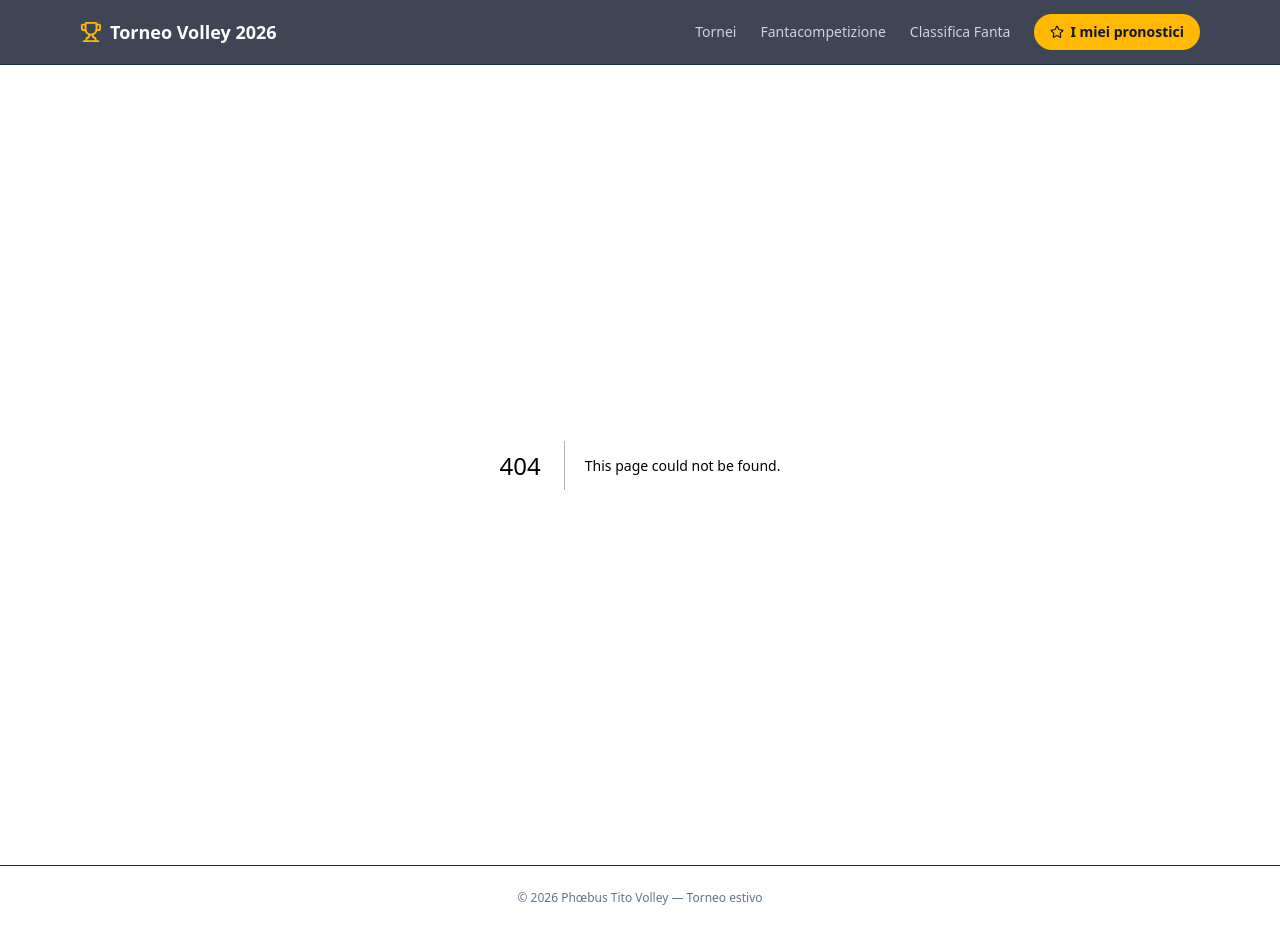
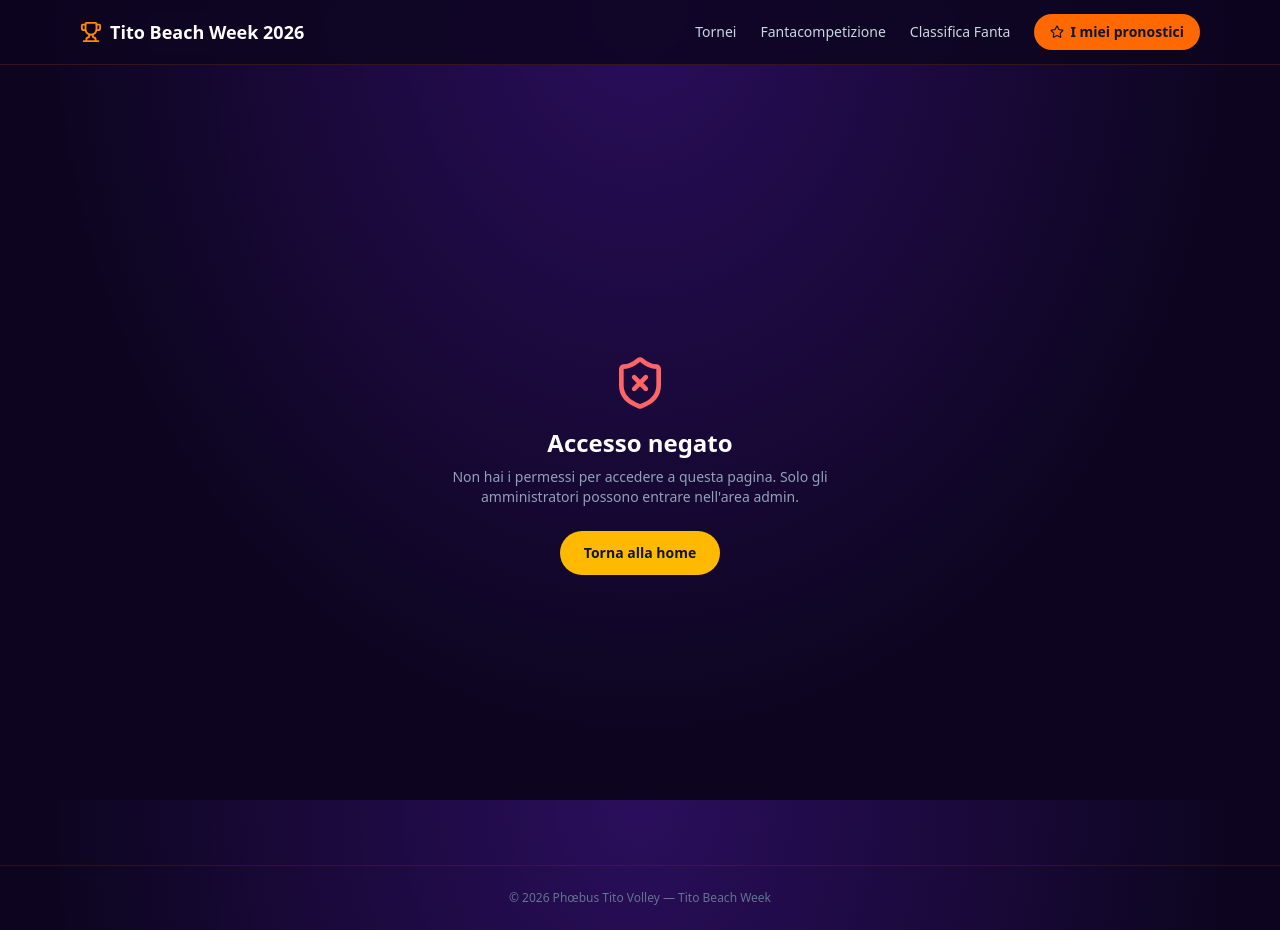
Before and after one commit to NessunNome666/Beachweek, a Next.js app: page /auth/unauthorized in a window 1280 px wide. Before the commit this address had no page. Built offline with nearby package versions, Linux system fonts and the light colour scheme.

Commit message:
Admin role e colorini

```diff
--- a/src/app/admin/layout.tsx
+++ b/src/app/admin/layout.tsx
@@ -1,6 +1,21 @@
 import { Shield } from 'lucide-react'
+import { redirect } from 'next/navigation'
+import { createClient } from '@/lib/supabase/server'
 
-export default function AdminLayout({ children }: { children: React.ReactNode }) {
+export default async function AdminLayout({ children }: { children: React.ReactNode }) {
+  const supabase = await createClient()
+  const { data: { user } } = await supabase.auth.getUser()
+
+  if (!user) redirect('/auth/login')
+
+  const { data: profile } = await supabase
+    .from('users')
+    .select('is_admin')
+    .eq('id', user.id)
+    .single()
+
+  if (!profile?.is_admin) redirect('/auth/unauthorized')
+
   return (
     <div>
       <div className="bg-red-900/20 border-b border-red-800/40 px-4 py-2 flex items-center gap-2 text-sm text-red-400">
--- /dev/null
+++ b/src/app/auth/unauthorized/page.tsx
@@ -0,0 +1,23 @@
+import { ShieldX } from 'lucide-react'
+import Link from 'next/link'
+
+export default function UnauthorizedPage() {
+  return (
+    <main className="min-h-screen flex items-center justify-center px-4">
+      <div className="text-center max-w-sm">
+        <ShieldX size={56} className="text-red-400 mx-auto mb-4" />
+        <h1 className="text-2xl font-bold mb-2">Accesso negato</h1>
+        <p className="text-slate-400 text-sm mb-6">
+          Non hai i permessi per accedere a questa pagina.
+          Solo gli amministratori possono entrare nell&apos;area admin.
+        </p>
+        <Link
+          href="/"
+          className="inline-block bg-amber-400 text-slate-900 font-bold px-6 py-3 rounded-full hover:bg-amber-300 transition-colors text-sm"
+        >
+          Torna alla home
+        </Link>
+      </div>
+    </main>
+  )
+}
--- a/src/app/globals.css
+++ b/src/app/globals.css
@@ -3,3 +3,9 @@
 :root {
   --font-geist: 'Geist', sans-serif;
 }
+
+body {
+  background-color: #0d0520;
+  background-image: radial-gradient(ellipse at top, #2a0e5c 0%, #0d0520 65%);
+  background-attachment: fixed;
+}
--- a/src/app/layout.tsx
+++ b/src/app/layout.tsx
@@ -6,18 +6,18 @@ import Navbar from '@/components/Navbar'
 const geist = Geist({ subsets: ['latin'], variable: '--font-geist' })
 
 export const metadata: Metadata = {
-  title: 'Torneo Volley 2026',
-  description: 'Segui i risultati e gioca alla fantacompetizione del Torneo Volley 2026',
+  title: 'Tito Beach Week 2026',
+  description: 'Segui i risultati e gioca alla fantacompetizione della Tito Beach Week 2026',
 }
 
 export default function RootLayout({ children }: { children: React.ReactNode }) {
   return (
     <html lang="it" className={`${geist.variable} h-full`}>
-      <body className="min-h-full flex flex-col bg-slate-950 text-white antialiased">
+      <body className="min-h-full flex flex-col text-white antialiased">
         <Navbar />
         <main className="flex-1">{children}</main>
-        <footer className="text-center text-xs text-slate-500 py-6 border-t border-slate-800">
-          © 2026 Phœbus Tito Volley — Torneo estivo
+        <footer className="text-center text-xs text-slate-500 py-6 border-t border-orange-900/30">
+          © 2026 Phœbus Tito Volley — Tito Beach Week
         </footer>
       </body>
     </html>
--- a/src/app/page.tsx
+++ b/src/app/page.tsx
@@ -10,9 +10,9 @@ const FORMAT_LABEL: Record<string, string> = {
 }
 
 const STATUS_CONFIG: Record<string, { label: string; color: string }> = {
-  upcoming: { label: 'In arrivo', color: 'text-slate-400 bg-slate-800' },
-  in_progress: { label: 'In corso', color: 'text-green-400 bg-green-900/40' },
-  completed: { label: 'Concluso', color: 'text-slate-500 bg-slate-800' },
+  upcoming: { label: 'In arrivo', color: 'text-fuchsia-300 bg-fuchsia-900/30' },
+  in_progress: { label: 'In corso', color: 'text-orange-300 bg-orange-900/40' },
+  completed: { label: 'Concluso', color: 'text-slate-500 bg-purple-950/60' },
 }
 
 export default function Home() {
@@ -21,13 +21,13 @@ export default function Home() {
       {/* Hero */}
       <section className="max-w-6xl mx-auto px-4 py-16 flex flex-col lg:flex-row items-center gap-12">
         <div className="flex-1 space-y-6">
-          <div className="inline-flex items-center gap-2 text-amber-400 text-sm font-semibold bg-amber-400/10 px-3 py-1.5 rounded-full">
+          <div className="inline-flex items-center gap-2 text-orange-400 text-sm font-semibold bg-orange-500/15 px-3 py-1.5 rounded-full">
             <Calendar size={14} />
             Giugno 2026
           </div>
           <h1 className="text-4xl lg:text-6xl font-extrabold leading-tight">
-            Torneo Volley<br />
-            <span className="text-amber-400">2026</span>
+            Tito Beach Week<br />
+            <span className="bg-gradient-to-r from-orange-400 to-fuchsia-400 bg-clip-text text-transparent">2026</span>
           </h1>
           <p className="text-slate-400 text-lg max-w-md">
             Tre tornei di pallavolo, risultati in tempo reale e la tua chance di vincere la fantacompetizione.
@@ -35,14 +35,14 @@ export default function Home() {
           <div className="flex flex-wrap gap-4">
             <Link
               href="/tornei"
-              className="flex items-center gap-2 bg-white text-slate-900 font-semibold px-6 py-3 rounded-full hover:bg-amber-400 transition-colors"
+              className="flex items-center gap-2 bg-gradient-to-r from-orange-500 to-fuchsia-600 text-white font-semibold px-6 py-3 rounded-full hover:from-orange-400 hover:to-fuchsia-500 transition-all shadow-lg shadow-orange-900/40"
             >
               <Trophy size={18} />
               Vedi i tornei
             </Link>
             <Link
               href="/fantacompetizione"
-              className="flex items-center gap-2 border border-slate-600 text-white font-semibold px-6 py-3 rounded-full hover:border-amber-400 hover:text-amber-400 transition-colors"
+              className="flex items-center gap-2 border border-orange-700/60 text-white font-semibold px-6 py-3 rounded-full hover:border-orange-400 hover:text-orange-400 transition-colors"
             >
               <Star size={18} />
               Gioca al fanta
@@ -51,7 +51,7 @@ export default function Home() {
         </div>
 
         <div className="lg:w-80 xl:w-96">
-          <div className="rounded-2xl overflow-hidden shadow-2xl shadow-amber-400/10 border border-slate-800">
+          <div className="rounded-2xl overflow-hidden shadow-2xl shadow-orange-500/20 border border-orange-900/40 ring-1 ring-fuchsia-800/20">
             <Image
               src="/locandina.png"
               alt="Locandina Torneo Volley 2026"
@@ -67,7 +67,7 @@ export default function Home() {
       {/* Tornei */}
       <section className="max-w-6xl mx-auto px-4 pb-20">
         <h2 className="text-2xl font-bold mb-8 flex items-center gap-3">
-          <Trophy className="text-amber-400" size={24} />
+          <Trophy className="text-orange-400" size={24} />
           I tornei dell&apos;evento
         </h2>
         <div className="grid sm:grid-cols-2 lg:grid-cols-3 gap-6">
@@ -77,23 +77,23 @@ export default function Home() {
               <Link
                 key={t.id}
                 href={`/tornei/${t.slug}`}
-                className="group block bg-slate-900 border border-slate-800 rounded-2xl p-6 hover:border-amber-400/50 hover:shadow-lg hover:shadow-amber-400/5 transition-all"
+                className="group block bg-[#160a2e] border border-purple-900/50 rounded-2xl p-6 hover:border-orange-500/60 hover:shadow-lg hover:shadow-orange-900/20 transition-all"
               >
                 <div className="flex items-start justify-between mb-4">
-                  <Trophy size={28} className="text-amber-400" />
+                  <Trophy size={28} className="text-orange-400" />
                   <span className={`text-xs font-semibold px-2.5 py-1 rounded-full ${status.color}`}>
                     {status.label}
                   </span>
                 </div>
-                <h3 className="text-xl font-bold mb-2 group-hover:text-amber-400 transition-colors">
+                <h3 className="text-xl font-bold mb-2 group-hover:text-orange-400 transition-colors">
                   {t.name}
                 </h3>
                 <p className="text-slate-400 text-sm mb-4">{t.description}</p>
                 <div className="flex items-center justify-between">
-                  <span className="text-xs text-slate-500 bg-slate-800 px-2 py-1 rounded-md">
+                  <span className="text-xs text-slate-500 bg-purple-950/60 px-2 py-1 rounded-md">
                     {FORMAT_LABEL[t.format]}
                   </span>
-                  <ArrowRight size={16} className="text-slate-500 group-hover:text-amber-400 group-hover:translate-x-1 transition-all" />
+                  <ArrowRight size={16} className="text-slate-500 group-hover:text-orange-400 group-hover:translate-x-1 transition-all" />
                 </div>
               </Link>
             )
@@ -103,8 +103,8 @@ export default function Home() {
 
       {/* CTA Fanta */}
       <section className="max-w-6xl mx-auto px-4 pb-20">
-        <div className="bg-gradient-to-r from-amber-400/10 to-amber-600/10 border border-amber-400/20 rounded-2xl p-8 text-center">
-          <Star size={40} className="text-amber-400 mx-auto mb-4" />
+        <div className="bg-gradient-to-r from-orange-900/20 via-fuchsia-900/20 to-purple-900/20 border border-orange-700/30 rounded-2xl p-8 text-center">
+          <Star size={40} className="text-orange-400 mx-auto mb-4" />
           <h2 className="text-2xl font-bold mb-3">Gioca alla Fantacompetizione</h2>
           <p className="text-slate-400 max-w-lg mx-auto mb-6">
             Pronostica i risultati delle partite e i vincitori dei tornei. Accumula punti e scala la classifica. Il primo classificato verrà premiato!
@@ -116,14 +116,14 @@ export default function Home() {
               { pts: '5 pt', label: 'Vincitore torneo' },
             ].map(({ pts, label }) => (
               <div key={label} className="text-center">
-                <div className="text-2xl font-bold text-amber-400">{pts}</div>
+                <div className="text-2xl font-bold text-orange-400">{pts}</div>
                 <div className="text-slate-400">{label}</div>
               </div>
             ))}
           </div>
           <Link
             href="/fantacompetizione"
-            className="inline-flex items-center gap-2 bg-amber-400 text-slate-900 font-bold px-8 py-3 rounded-full hover:bg-amber-300 transition-colors"
+            className="inline-flex items-center gap-2 bg-gradient-to-r from-orange-500 to-fuchsia-600 text-white font-bold px-8 py-3 rounded-full hover:from-orange-400 hover:to-fuchsia-500 transition-all shadow-lg shadow-orange-900/40"
           >
             <Star size={18} />
             Partecipa ora
--- a/src/components/Navbar.tsx
+++ b/src/components/Navbar.tsx
@@ -16,11 +16,11 @@ export default function Navbar() {
   const [open, setOpen] = useState(false)
 
   return (
-    <header className="sticky top-0 z-50 bg-slate-900/80 backdrop-blur border-b border-slate-800">
+    <header className="sticky top-0 z-50 bg-[#0d0520]/85 backdrop-blur border-b border-orange-900/40">
       <nav className="max-w-6xl mx-auto px-4 h-16 flex items-center justify-between">
-        <Link href="/" className="flex items-center gap-2 font-bold text-lg text-white hover:text-amber-400 transition-colors">
-          <Trophy size={22} className="text-amber-400" />
-          Torneo Volley 2026
+        <Link href="/" className="flex items-center gap-2 font-bold text-lg text-white hover:text-orange-400 transition-colors">
+          <Trophy size={22} className="text-orange-400" />
+          Tito Beach Week 2026
         </Link>
 
         {/* Desktop links */}
@@ -29,8 +29,8 @@ export default function Navbar() {
             <Link
               key={href}
               href={href}
-              className={`text-sm font-medium transition-colors hover:text-amber-400 ${
-                pathname.startsWith(href) ? 'text-amber-400' : 'text-slate-300'
+              className={`text-sm font-medium transition-colors hover:text-orange-400 ${
+                pathname.startsWith(href) ? 'text-orange-400' : 'text-slate-300'
               }`}
             >
               {label}
@@ -38,7 +38,7 @@ export default function Navbar() {
           ))}
           <Link
             href="/fantacompetizione/pronostici"
-            className="flex items-center gap-1.5 bg-amber-400 text-slate-900 text-sm font-semibold px-4 py-2 rounded-full hover:bg-amber-300 transition-colors"
+            className="flex items-center gap-1.5 bg-orange-500 text-slate-900 text-sm font-semibold px-4 py-2 rounded-full hover:bg-orange-400 transition-colors"
           >
             <Star size={14} />
             I miei pronostici
@@ -63,8 +63,8 @@ export default function Navbar() {
               key={href}
               href={href}
               onClick={() => setOpen(false)}
-              className={`text-sm font-medium py-2 transition-colors hover:text-amber-400 ${
-                pathname.startsWith(href) ? 'text-amber-400' : 'text-slate-300'
+              className={`text-sm font-medium py-2 transition-colors hover:text-orange-400 ${
+                pathname.startsWith(href) ? 'text-orange-400' : 'text-slate-300'
               }`}
             >
               {label}
@@ -73,7 +73,7 @@ export default function Navbar() {
           <Link
             href="/fantacompetizione/pronostici"
             onClick={() => setOpen(false)}
-            className="flex items-center justify-center gap-1.5 bg-amber-400 text-slate-900 text-sm font-semibold px-4 py-2 rounded-full hover:bg-amber-300 transition-colors"
+            className="flex items-center justify-center gap-1.5 bg-orange-500 text-slate-900 text-sm font-semibold px-4 py-2 rounded-full hover:bg-orange-400 transition-colors"
           >
             <Star size={14} />
             I miei pronostici
--- a/src/proxy.ts
+++ b/src/proxy.ts
@@ -31,8 +31,20 @@ export async function proxy(request: NextRequest) {
     return NextResponse.redirect(new URL('/auth/login', request.url))
   }
 
-  if (path.startsWith('/admin') && !user) {
-    return NextResponse.redirect(new URL('/auth/login', request.url))
+  if (path.startsWith('/admin')) {
+    if (!user) {
+      return NextResponse.redirect(new URL('/auth/login', request.url))
+    }
+
+    const { data: profile } = await supabase
+      .from('users')
+      .select('is_admin')
+      .eq('id', user.id)
+      .single()
+
+    if (!profile?.is_admin) {
+      return NextResponse.redirect(new URL('/auth/unauthorized', request.url))
+    }
   }
 
   return supabaseResponse
```
